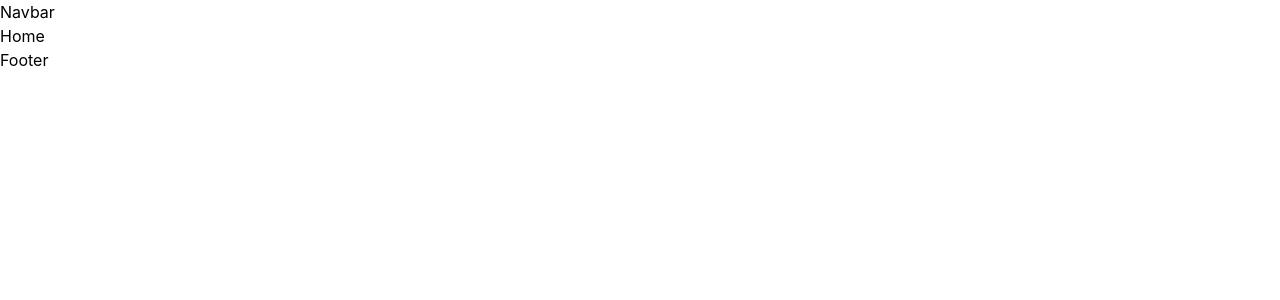
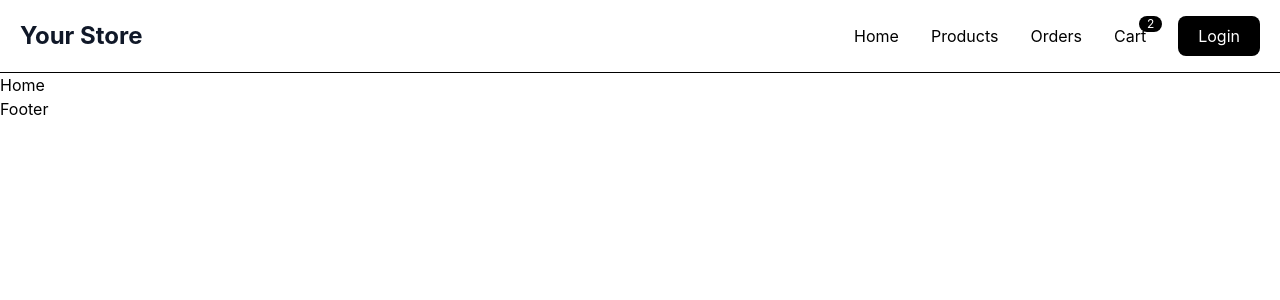
Before and after one commit to fayiztv/e-commerce, a React (Vite) app in the folder client/: page / in a window 1280 px wide. Shown: the top 300 px of the page. Built offline with nearby package versions, Linux system fonts and the light colour scheme.

Commit message:
navbar done

```diff
--- a/client/src/components/user/Navbar.jsx
+++ b/client/src/components/user/Navbar.jsx
@@ -1,7 +1,73 @@
-
+import { useState } from "react";
+import { Link } from "react-router-dom";
 
 export default function Navbar() {
+  const [open, setOpen] = useState(false);
+
   return (
-    <div>Navbar</div>
-  )
+    <nav className="sticky top-0 z-50 border-b bg-white">
+      <div className="mx-auto flex max-w-7xl items-center justify-between px-5 py-4">
+
+        {/* Logo */}
+        <Link
+          to="/"
+          className="text-2xl font-bold text-gray-900"
+        >
+          Your Store
+        </Link>
+
+        {/* Desktop Menu */}
+        <div className="hidden items-center gap-8 md:flex">
+          <Link to="/">Home</Link>
+
+          <Link to="/products">Products</Link>
+
+          <Link to="/orders">Orders</Link>
+
+          <Link to="/cart" className="relative">
+            Cart
+            <span className="absolute -right-4 -top-2 rounded-full bg-black px-2 text-xs text-white">
+              2
+            </span>
+          </Link>
+
+          <Link
+            to="/login"
+            className="rounded-lg bg-black px-5 py-2 text-white"
+          >
+            Login
+          </Link>
+        </div>
+
+        {/* Mobile Button */}
+        <button
+          className="text-2xl md:hidden"
+          onClick={() => setOpen(!open)}
+        >
+          ☰
+        </button>
+      </div>
+
+      {/* Mobile Menu */}
+      {open && (
+        <div className="flex flex-col gap-5 border-t px-5 py-5 md:hidden">
+
+          <Link to="/">Home</Link>
+
+          <Link to="/products">Products</Link>
+
+          <Link to="/orders">Orders</Link>
+
+          <Link to="/cart">Cart</Link>
+
+          <Link
+            to="/login"
+            className="rounded-lg bg-black py-3 text-center text-white"
+          >
+            Login
+          </Link>
+        </div>
+      )}
+    </nav>
+  );
 }
```
